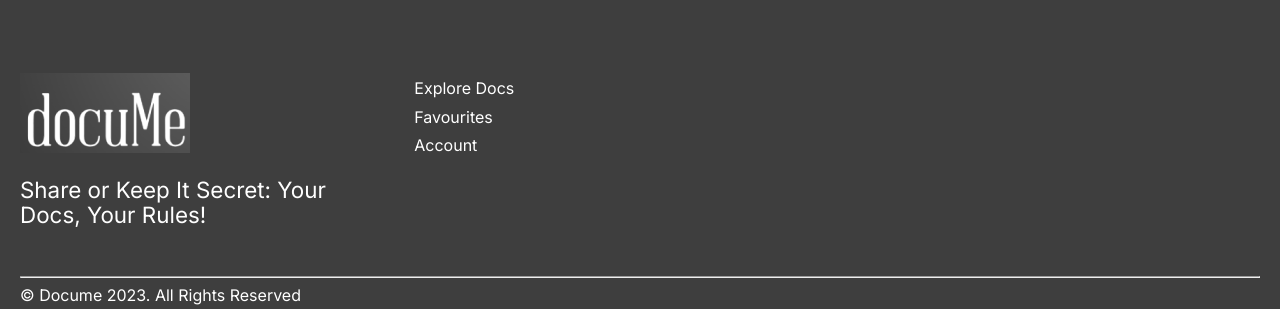
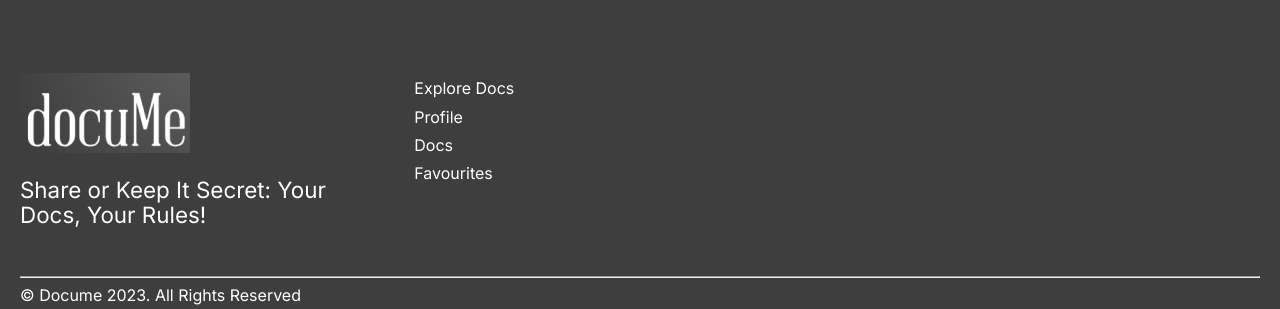
Before and after one commit to saamauro92/docume, a Django app: page /docs in a window 1280 px wide. Shown: the part 279-588 px from the top of the page. Run offline with Django 3.2, Linux system fonts and the light colour scheme; the visitor is signed in with stand-in values (Sample User, id 1); data that the repository does not hold is empty; style sheets or scripts are compiled from the project's sources; some libraries are stand-ins or nearby versions.

Commit message:
Order links in nav and footer

```diff
--- a/templates/base.html
+++ b/templates/base.html
@@ -69,8 +69,9 @@
             </a>
 
             <ul>
+              <li><a href="{% url 'view_profile' %}">Profile</a></li>
+              <li><a href="{% url 'docs' %}">Docs</a></li>
               <li><a href="{% url 'favourites' %}">Favourites</a></li>
-              <li><a href="{% url 'view_profile' %}">Account</a></li>
               <li><a href="{% url 'account_logout' %}">Logout</a></li>
             </ul>
           </li>
@@ -118,11 +119,14 @@
             <a aria-current="page" href="{% url 'explore' %}">Explore Docs</a>
           </li>
           {% if user.is_authenticated %}
+          <li>
+            <a href="{% url 'view_profile' %}">Profile</a>
+          </li>
+          <li class="nav-item">
+            <a aria-current="page" href="{% url 'docs' %}">Docs </a>
+          </li>
           <li class="nav-item">
             <a aria-current="page" href="{% url 'favourites' %}">Favourites </a>
-          </li>
-          <li>
-            <a href="{% url 'view_profile' %}">Account</a>
           </li>
           {% else %}
 
```
